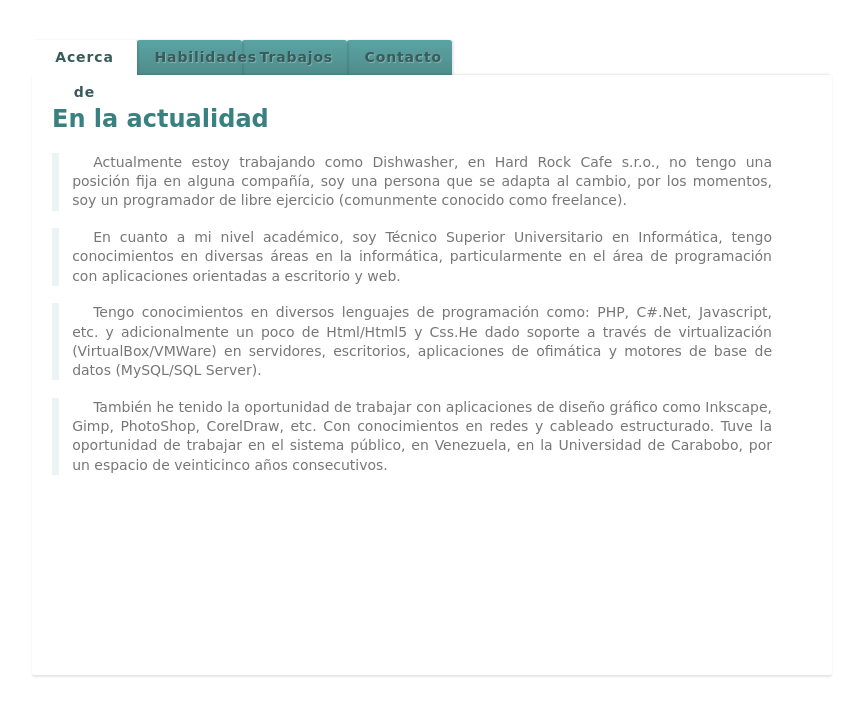
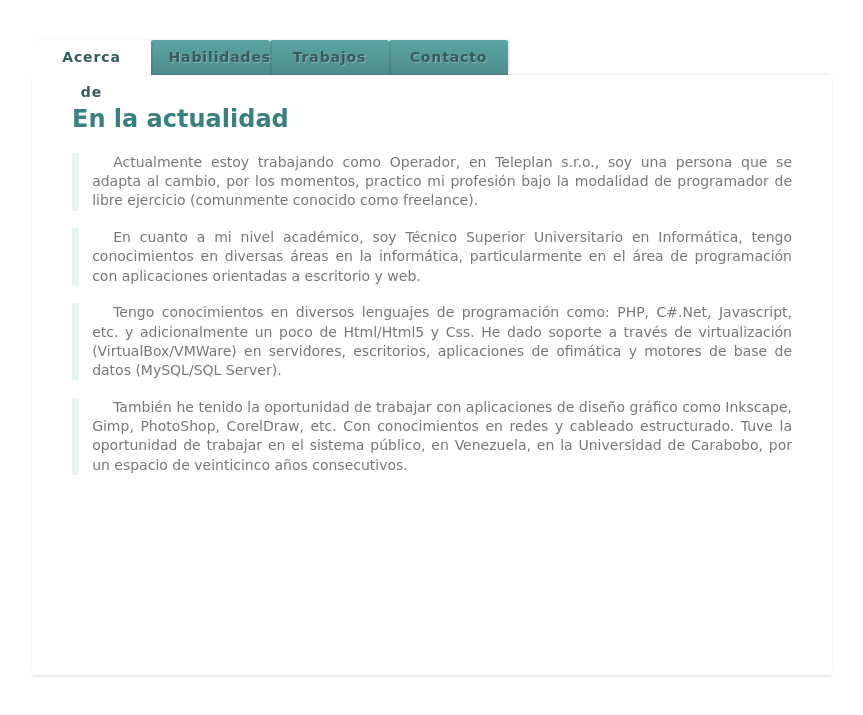
Before and after one commit to Churrique/endora.jesusacosta.cz, a PHP site: page /cv_act.html in a window 1280 px wide. Shown: the top 715 px of the page, without its empty margins (208-1071 px from the left). Run offline with PHP 8.4, Linux system fonts and the light colour scheme; some libraries are stand-ins or nearby versions.

Commit message:
Commit al 9-Sep-2020 por Jesús Acosta

```diff
--- a/css/cv_estilo_01.css
+++ b/css/cv_estilo_01.css
@@ -117,7 +117,7 @@ caption:hover {
 	padding: 0 1.25em;
     float: left;
 	display: block;
-	width: 5em;
+	width: 6em;
 	color: #385c5b;
 	letter-spacing: 0.0625em;
 	font-weight: bold;
--- a/cv_act.html
+++ b/cv_act.html
@@ -34,13 +34,12 @@
     <div class="content">
       <div class="content-1">
         <h2>En la actualidad</h2>
-        <p>Actualmente estoy trabajando como Dishwasher, en Hard Rock Cafe s.r.o., no tengo una posición fija en alguna
-          compañía, soy una persona que se adapta al cambio, por los momentos, soy un programador de libre ejercicio (comunmente conocido como freelance).</p>
+        <p>Actualmente estoy trabajando como Operador, en Teleplan s.r.o., soy una persona que se adapta al cambio, por los momentos, practico mi profesión bajo la modalidad de programador de libre ejercicio (comunmente conocido como freelance).</p>
         <p>En cuanto a mi nivel académico, soy Técnico Superior Universitario en Informática, tengo conocimientos en
           diversas áreas en la informática, particularmente en el área de programación con aplicaciones orientadas a
           escritorio y web.</p>
         <p>Tengo conocimientos en diversos lenguajes de programación como: PHP, C#.Net, Javascript,
-          etc. y adicionalmente un poco de Html/Html5 y Css.He dado soporte a través de virtualización
+          etc. y adicionalmente un poco de Html/Html5 y Css. He dado soporte a través de virtualización
           (VirtualBox/VMWare) en servidores, escritorios, aplicaciones de ofimática y motores de base de datos
           (MySQL/SQL Server).</p>
         <p>También he tenido la oportunidad de trabajar con aplicaciones de diseño gráfico como
@@ -176,7 +175,7 @@
       </div>
       <div class="content-4">
         <!-- <h2>¡ Contáctame...!</h2> -->
-        <iframe src="forms/kontakt.html" width="700" height="400" frameborder="0" scrolling="auto"></iframe>
+        <iframe src="forms/kontakt.html" width="700" height="730" frameborder="0" scrolling="auto" sandbox="allow-forms" sandbox="allow-scripts"></iframe>
       </div>
     </div>
   </section>
--- a/forms/kontakt.html
+++ b/forms/kontakt.html
@@ -21,9 +21,6 @@
   </head>
 
   <body>
-<?php
-echo '<p>Hola</p>';
-?>
 <div id="div-padre">
     <div id="div-contenido-form">
     <form name="frmDeContacto" id="frmDeContacto" action="../scripts/php/kontakt.php" method="post" autocomplete="off">
--- a/forms/kontakt.php
+++ b/forms/kontakt.php
@@ -22,7 +22,7 @@
 
   <body>
     <?php
-echo '<p>Hola</p>';
+    echo("HOLA");
     ?>
     <div id="div-padre">
       <div id="div-contenido-form">
@@ -58,7 +58,6 @@ echo '<p>Hola</p>';
           </div>
           <div class="g-recaptcha" data-sitekey="6LeXMaUZAAAAAMqx3xwaJ5zZl8wpw1t7CuGi0gZx"></div
 
-
           <div id="div-submit">
           <input name="btnenvia" type="submit" id="_envia_" value="Enviar" tabindex="5"
               title="...enviar solicitud de contacto..." />
```
Lines whose indentation alone changed are shown as unchanged.
